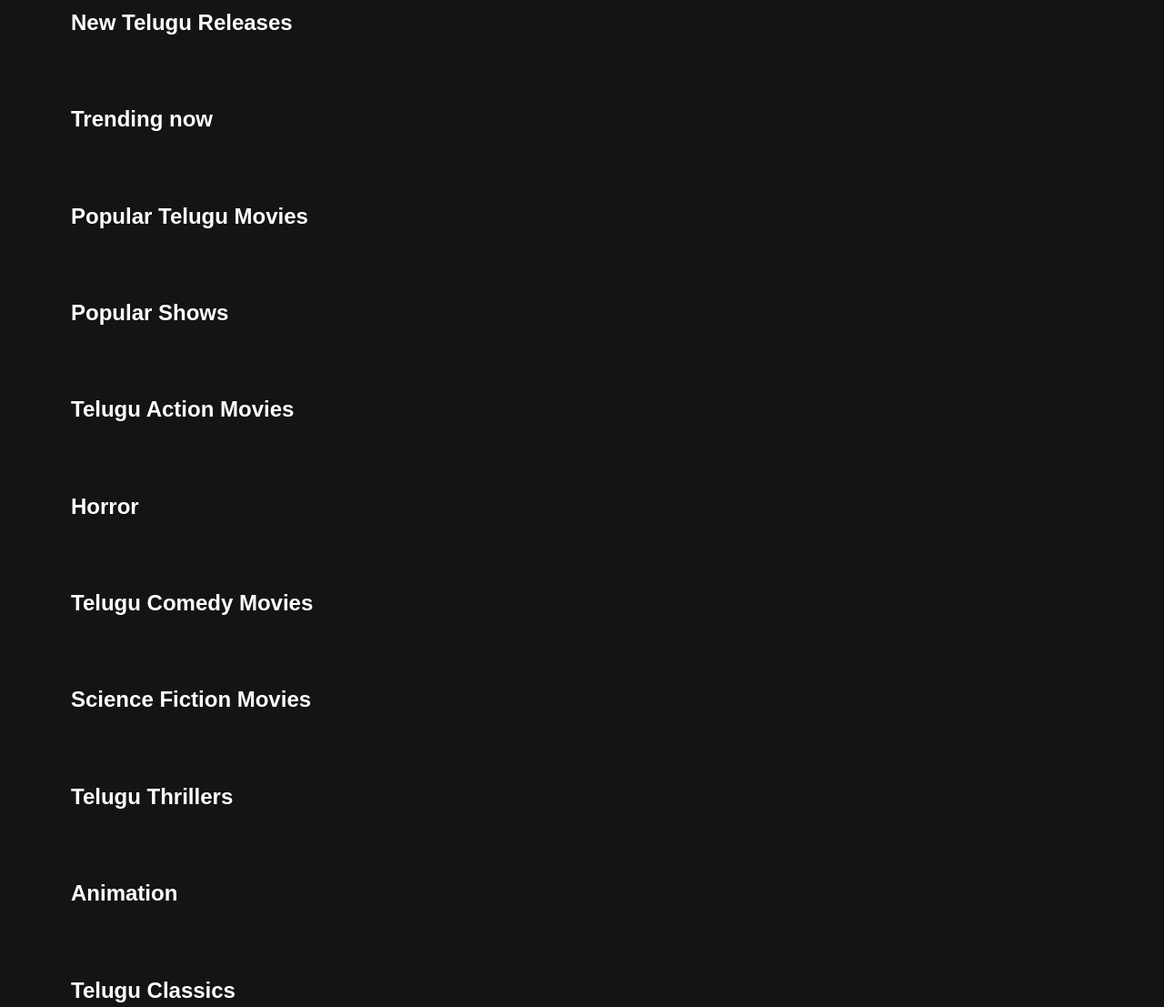
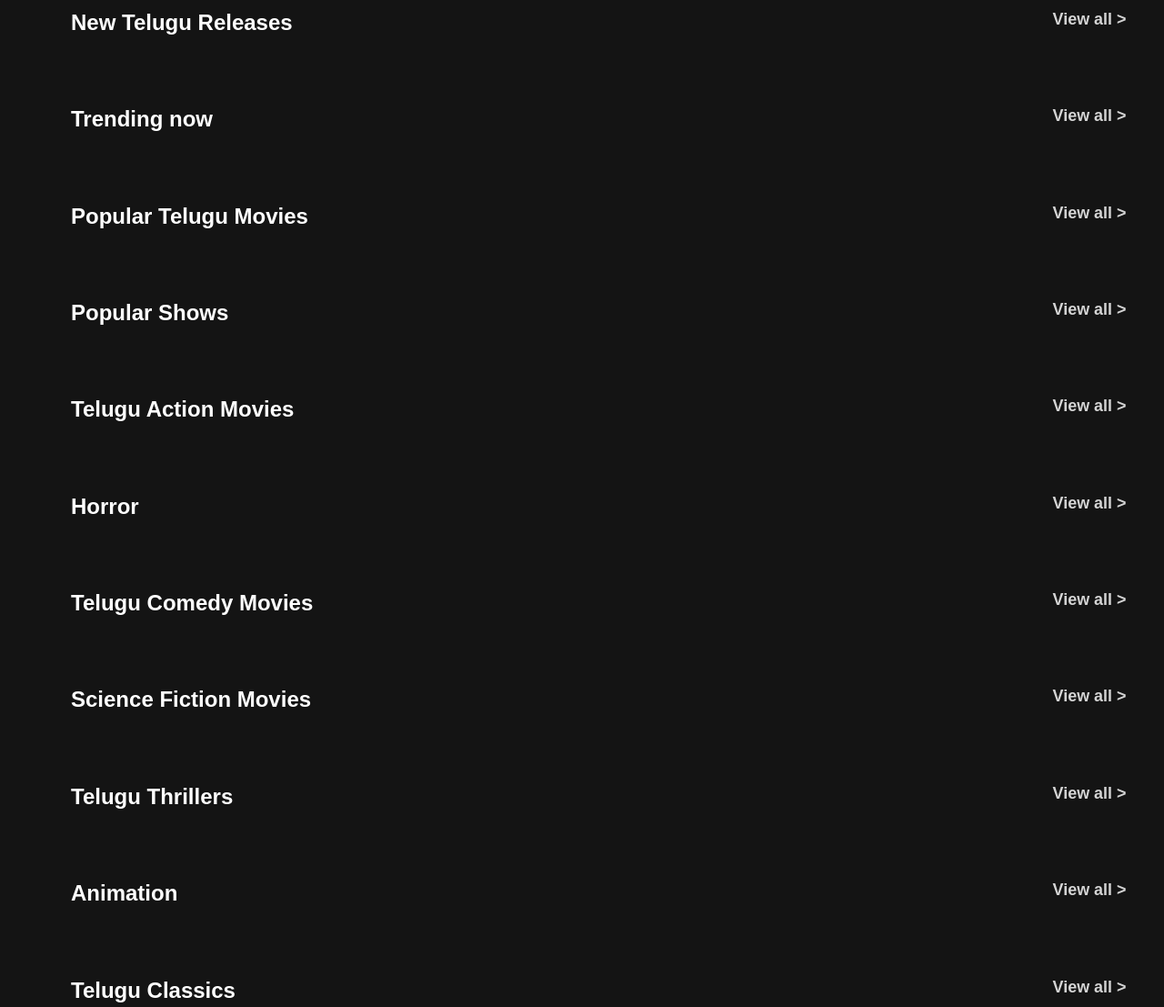
Before and after one commit to mithulcrafts/Netflix-Clone, a plain HTML site: page index.html in a window 1280 px wide. Shown: the part 910-2017 px from the top of the page at 91% size. Drawn offline with Linux system fonts and the light colour scheme; no server answers.

Commit message:
Added view all button

```diff
--- a/Style.css
+++ b/Style.css
@@ -53,6 +53,23 @@ button:hover{
 .moviescontainer h2{
     margin-left: 70px;
 }
+#viewAllButton{
+    text-decoration: none;
+    font-size: 1.4vw;
+    font-family: Arial, Helvetica, sans-serif;
+    font-weight: 700;
+    position: absolute;
+    padding:1vh;
+    top: -1vh;
+    right:2vw;
+    cursor: pointer;
+    color: rgba(255, 255, 255, 0.819);
+}
+#viewAllButton:hover{
+    background-color: rgb(59, 59, 59);
+    border-radius: 20px;
+    padding:1vh;
+}
 .row{
     margin:20px;
     margin-left: 60px;
--- a/index.html
+++ b/index.html
@@ -31,6 +31,7 @@
                 <img src="./src/left-arrow.png">
             </button>
             <h2>New Telugu Releases</h2>
+            <a id="viewAllButton" href="./SeeMore/SeeMore.html">View all ></a>
             <div class="row" id="new_telugu_movies"></div>
             <button class="scrollbutton right">
                 <img src="./src/right-arrow.png">
@@ -41,6 +42,7 @@
                 <img src="./src/left-arrow.png">
             </button>
             <h2>Trending now</h2>
+            <a id="viewAllButton" href="./SeeMore/SeeMore.html">View all ></a>
             <div class="row" id="trending"></div>
             <button class="scrollbutton right">
                 <img src="./src/right-arrow.png">
@@ -51,6 +53,7 @@
                 <img src="./src/left-arrow.png">
             </button>
             <h2>Popular Telugu Movies</h2>
+            <a id="viewAllButton" href="./SeeMore/SeeMore.html">View all ></a>
             <div class="row" id="popular_telugu_movies"></div>
             <button class="scrollbutton right">
                 <img src="./src/right-arrow.png">
@@ -61,6 +64,7 @@
                 <img src="./src/left-arrow.png">
             </button>
             <h2>Popular Shows</h2>
+            <a id="viewAllButton" href="./SeeMore/SeeMore.html">View all ></a>
             <div class="row" id="popular_shows"></div>
             <button class="scrollbutton right">
                 <img src="./src/right-arrow.png">
@@ -71,6 +75,7 @@
                 <img src="./src/left-arrow.png">
             </button>
             <h2>Telugu Action Movies</h2>
+            <a id="viewAllButton" href="./SeeMore/SeeMore.html">View all ></a>
             <div class="row" id="telugu_action"></div>
             <button class="scrollbutton right">
                 <img src="./src/right-arrow.png">
@@ -81,6 +86,7 @@
                 <img src="./src/left-arrow.png">
             </button>
             <h2>Horror</h2>
+            <a id="viewAllButton" href="./SeeMore/SeeMore.html">View all ></a>
             <div class="row" id="horror"></div>
             <button class="scrollbutton right">
                 <img src="./src/right-arrow.png">
@@ -91,6 +97,7 @@
                 <img src="./src/left-arrow.png">
             </button>
             <h2>Telugu Comedy Movies</h2>
+            <a id="viewAllButton" href="./SeeMore/SeeMore.html">View all ></a>
             <div class="row" id="telugu_comedy"></div>
             <button class="scrollbutton right">
                 <img src="./src/right-arrow.png">
@@ -101,6 +108,7 @@
                 <img src="./src/left-arrow.png">
             </button>
             <h2>Science Fiction Movies</h2>
+            <a id="viewAllButton" href="./SeeMore/SeeMore.html">View all ></a>
             <div class="row" id="sci_fi"></div>
             <button class="scrollbutton right">
                 <img src="./src/right-arrow.png">
@@ -111,6 +119,7 @@
                 <img src="./src/left-arrow.png">
             </button>
             <h2>Telugu Thrillers</h2>
+            <a id="viewAllButton" href="./SeeMore/SeeMore.html">View all ></a>
             <div class="row" id="telugu_thriller"></div>
             <button class="scrollbutton right">
                 <img src="./src/right-arrow.png">
@@ -121,6 +130,7 @@
                 <img src="./src/left-arrow.png">
             </button>
             <h2>Animation</h2>
+            <a id="viewAllButton" href="./SeeMore/SeeMore.html">View all ></a>
             <div class="row" id="animation"></div>
             <button class="scrollbutton right">
                 <img src="./src/right-arrow.png">
@@ -131,6 +141,7 @@
                 <img src="./src/left-arrow.png">
             </button>
             <h2>Telugu Classics</h2>
+            <a id="viewAllButton" href="./SeeMore/SeeMore.html">View all ></a>
             <div class="row" id="telugu_old"></div>
             <button class="scrollbutton right">
                 <img src="./src/right-arrow.png">
```
Also changed, not shown: SeeMore/SeeMore.css (added, +19 -0 lines), SeeMore/SeeMore.html (added, +13 -0 lines), SeeMore/SeeMore.js (added).
